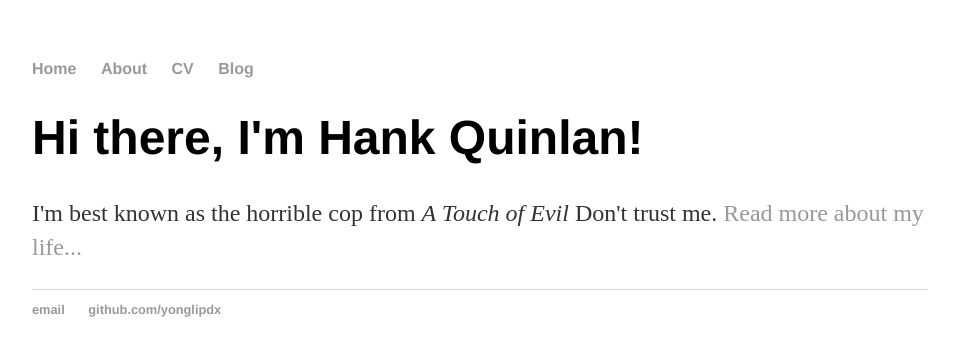
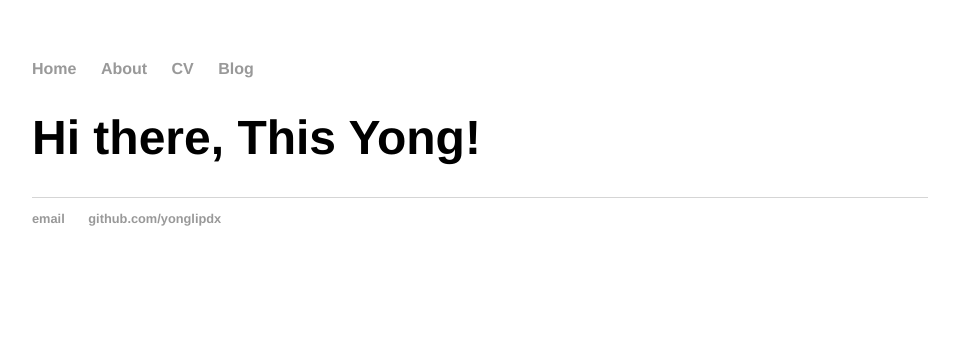
Before and after one commit to yonglipdx/yonglipdx.github.io, a Jekyll site: the page built from index.html, in a window 1280 px wide. Shown: the top 356 px of the page, without its empty margins (160-1115 px from the left). Built offline with Jekyll 4.4.1, drawn with Linux system fonts in a browser that asks for light colours; Markdown is read by kramdown in place of the engine named in the settings.

Commit message:
Update index.html

```diff
--- a/index.html
+++ b/index.html
@@ -3,6 +3,5 @@ layout: default
 title: Hank Quinlan, Horrible Cop
 ---
 <div class="blurb">
-	<h1>Hi there, I'm Hank Quinlan!</h1>
-	<p>I'm best known as the horrible cop from <em>A Touch of Evil</em> Don't trust me. <a href="/about">Read more about my life...</a></p>
+	<h1>Hi there, This Yong!</h1>
 </div><!-- /.blurb -->
```
